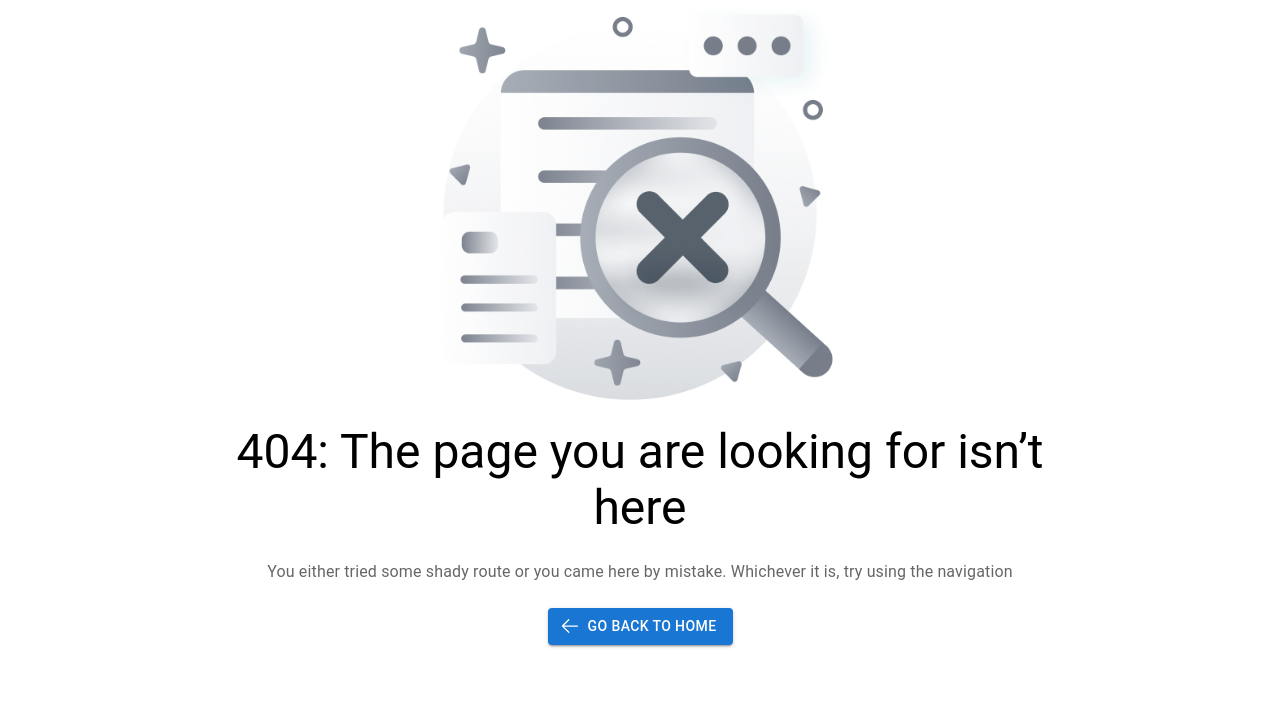
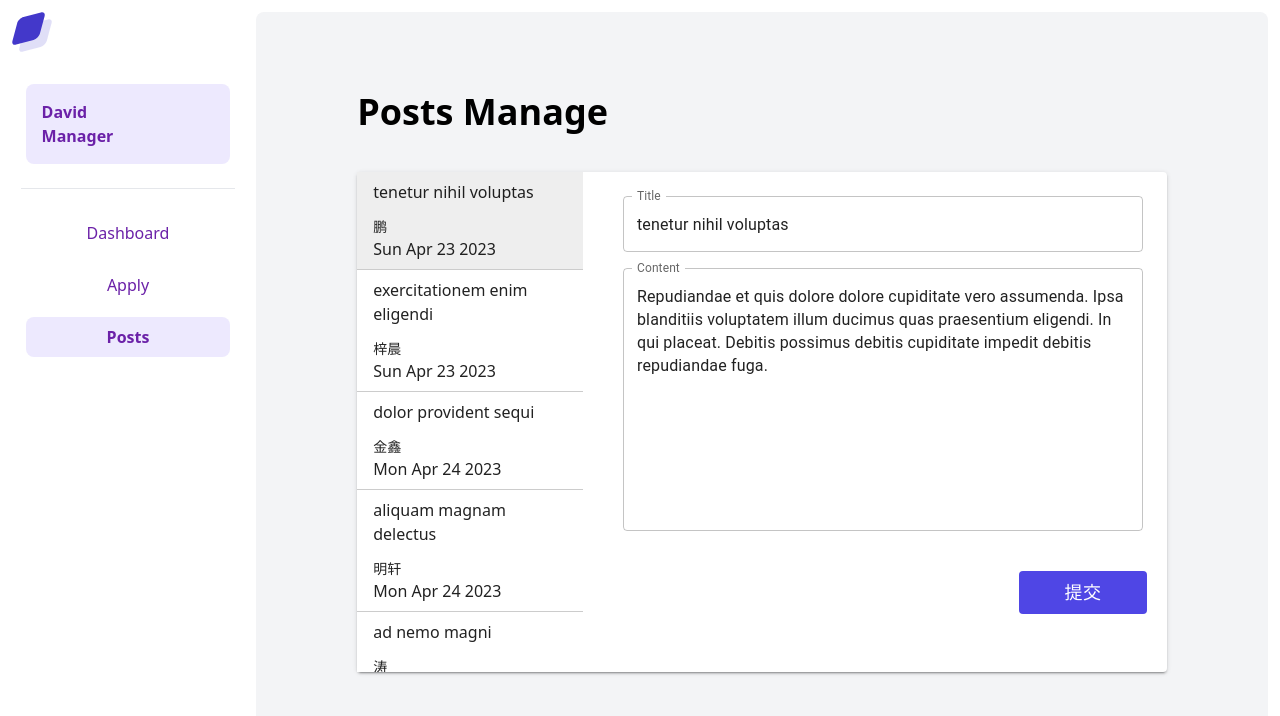
Before and after one commit to zhanglinfengcs/check-in-system, a React (Vite) app: page /admin/posts in a window 1280 px wide. Before the commit this address led to /404. Shown: the top 716 px of the page. Built offline with nearby package versions, Linux system fonts and the light colour scheme.

Commit message:
feat: Admin posts manage page

```diff
--- a/src/_mock/index.ts
+++ b/src/_mock/index.ts
@@ -1,3 +1,4 @@
 export { default as leaveHistoryList } from "./leave-history-list";
 export { default as checkInRecordList } from "./check-in-record-list";
+export { default as postList } from "./post-list";
 export { default as leaveApplyList } from "./leave-apply-list";
--- a/src/_mock/post-list.ts
+++ b/src/_mock/post-list.ts
@@ -5,12 +5,14 @@ faker.locale = "zh_CN";
 
 function createPost(): PostType {
   return {
-    id: faker.datatype.uuid(),
-    title: faker.lorem.sentence(),
+    postId: faker.datatype.uuid(),
+    title: faker.lorem.words(),
     content: faker.lorem.paragraph(),
     date: faker.date.recent().toDateString(),
     publisher: faker.name.firstName(),
   };
 }
 
-export const postList = Array.from({ length: 20 }).map(() => createPost());
+const postList = Array.from({ length: 20 }).map(() => createPost());
+
+export default postList;
--- a/src/layouts/MainLayout.tsx
+++ b/src/layouts/MainLayout.tsx
@@ -21,6 +21,7 @@ const simpleSideNavItems: SideNavItemType[] = [
 const adminSideNavItems: SideNavItemType[] = [
   { title: "Dashboard", path: "/admin/dashboard", current: false },
   { title: "Apply", path: "/admin/apply", current: false },
+  { title: "Posts", path: "/admin/posts", current: false },
 ];
 
 const MainLayout: React.FC = () => {
--- a/src/pages/admin/Apply.tsx
+++ b/src/pages/admin/Apply.tsx
@@ -74,7 +74,6 @@ const Apply: React.FC = () => {
             <List
               sx={{
                 width: "100%",
-                maxWidth: 360,
                 bgcolor: "background.paper",
                 p: 0,
               }}
--- /dev/null
+++ b/src/pages/admin/PostsManage.tsx
@@ -0,0 +1,158 @@
+import { Box, List, ListItem, Paper, Stack, TextField, Typography } from "@mui/material";
+import Page from "../../components/Page"
+import { postList as initList} from "../../_mock";
+import { PostType } from "../../types";
+import { useState } from "react";
+import IButton from "../../components/IButton";
+
+const generalCSS = {
+  borderBottom: "1px solid #ccc",
+  ":hover": {
+    backgroundColor: "#eee",
+    transition: "all 0.3s ease",
+  },
+};
+const selectedCSS = Object.assign({}, generalCSS, {
+  backgroundColor: "#eee",
+});
+
+const PostsManage: React.FC = () => {
+  const [postList, setPostList] = useState<PostType[]>(initList);
+  const [selectedId, setSelectedId] = useState<string>(postList[0].postId);
+
+  const selectedItem = postList.find((item) => item.postId === selectedId);
+
+  const handleListItemClick = (id: string) => {
+    setSelectedId(id);
+  };
+  return (
+    <Page title="Posts Manage">
+      <Paper elevation={2} sx={{ width: "100%", height: "500px" }}>
+        <Stack
+          sx={{
+            flexDirection: "row",
+            justifyContent: "flex-start",
+            alignItems: "start",
+            width: "100%",
+            height: "100%",
+          }}
+        >
+          <Stack
+            sx={{
+              width: "40%",
+              height: "100%",
+              flexDirection: "column",
+              overflow: "auto",
+            }}
+          >
+            <List
+              sx={{
+                width: "100%",
+                bgcolor: "background.paper",
+                p: 0,
+              }}
+            >
+              {postList.map((item) => {
+                return (
+                  <ListItem
+                    key={item.postId}
+                    alignItems="flex-start"
+                    sx={selectedId === item.postId ? selectedCSS : generalCSS}
+                    onClick={() => handleListItemClick(item.postId)}
+                  >
+                    <Stack
+                      sx={{
+                        display: "flex",
+                        flexDirection: "column",
+                        width: "100%",
+                        height: "100%",
+                        gap: "5px",
+                      }}
+                    >
+                      {item.title}
+                      <div>
+                        <Stack
+                          sx={{
+                            display: "flex",
+                            flexDirection: "row",
+                            justifyContent: "space-between",
+                            alignItems: "center",
+                            mt: 1,
+                          }}
+                        >
+                          <Typography
+                            sx={{ display: "inline" }}
+                            component="span"
+                            variant="body2"
+                            color="text.primary"
+                          >
+                            {item.publisher}
+                          </Typography>
+                        </Stack>
+                        {item.date}
+                      </div>
+                    </Stack>
+                  </ListItem>
+                );
+              })}
+            </List>
+          </Stack>
+          {
+            selectedItem && (
+            <Stack
+              sx={{
+                py: 2,
+                px: 4,
+                width: "100%",
+                height: "100%",
+                display: "flex",
+                flexDirection: "column",
+                justifyContent: "flex-start",
+                position: 'relative'
+              }}
+            >
+              <Box
+                component="form"
+                sx={{
+                  '& .MuiTextField-root': { m: 1, width: '100%' },
+                }}
+                noValidate
+                autoComplete="off"
+              >
+                <TextField id="outlined-basic" label="Title" variant="outlined" value={selectedItem.title}/>
+              </Box>
+              <Box
+                component="form"
+                sx={{
+                  '& .MuiTextField-root': { m: 1, width: '100%' },
+                }}
+                noValidate
+                autoComplete="off"
+              >
+                <TextField
+                  id="outlined-multiline-static"
+                  label="Content"
+                  multiline
+                  rows={10}
+                  value={selectedItem.content}
+                />
+              </Box>
+              <IButton
+                sx={{
+                  m: 1,
+                  position: 'absolute',
+                  bottom: '10%',
+                  right: '2%'
+                }}
+              >
+                提交
+              </IButton>
+            </Stack>
+          )}
+        </Stack>
+      </Paper>
+    </Page>
+  )
+}
+
+export default PostsManage
--- a/src/pages/admin/index.tsx
+++ b/src/pages/admin/index.tsx
@@ -1,2 +1,3 @@
 export { default as Dashboard } from "./Dashboard";
 export { default as Apply } from "./Apply";
+export { default as PostsManage } from "./PostsManage";
--- a/src/pages/general/Posts.tsx
+++ b/src/pages/general/Posts.tsx
@@ -1,7 +1,7 @@
 import { PostsPanel } from "../../sections/posts";
 import Page from "../../components/Page";
 import { useState } from "react";
-import { postList as initialPostList } from "../../_mock/post-list";
+import { postList as initialPostList } from "../../_mock";
 import { PostType } from "../../types";
 
 const Posts: React.FC = () => {
--- a/src/routes/Router.tsx
+++ b/src/routes/Router.tsx
@@ -1,7 +1,7 @@
 import { Navigate, useRoutes } from "react-router-dom";
 import MainLayout from "../layouts/MainLayout.tsx";
 import { Home, Leave, Posts, Account, NotFound, Login } from "../pages/general";
-import { Apply, Dashboard } from "../pages/admin";
+import { Apply, Dashboard, PostsManage } from "../pages/admin";
 import AuthGuard from "../guards/AuthGuard.tsx";
 
 const Router = () => {
@@ -48,6 +48,10 @@ const Router = () => {
                   path: "apply",
                   element: <Apply />,
                 },
+                {
+                  path: "posts",
+                  element: <PostsManage />,
+                }
               ],
             },
           ],
--- a/src/sections/posts/PostsTable.tsx
+++ b/src/sections/posts/PostsTable.tsx
@@ -292,7 +292,7 @@ export default function PostsTable() {
   }, []);
 
   const handleRequestSort = React.useCallback(
-    (event: React.MouseEvent<unknown>, newOrderBy: keyof Data) => {
+    (_event: React.MouseEvent<unknown>, newOrderBy: keyof Data) => {
       const isAsc = orderBy === newOrderBy && order === "asc";
       const toggledOrder = isAsc ? "desc" : "asc";
       setOrder(toggledOrder);
@@ -320,7 +320,7 @@ export default function PostsTable() {
     setSelected([]);
   };
 
-  const handleClick = (event: React.MouseEvent<unknown>, name: string) => {
+  const handleClick = (_event: React.MouseEvent<unknown>, name: string) => {
     const selectedIndex = selected.indexOf(name);
     let newSelected: readonly string[] = [];
 
@@ -341,7 +341,7 @@ export default function PostsTable() {
   };
 
   const handleChangePage = React.useCallback(
-    (event: unknown, newPage: number) => {
+    (_event: unknown, newPage: number) => {
       setPage(newPage);
 
       const sortedRows = stableSort(rows, getComparator(order, orderBy));
--- a/src/types/index.tsx
+++ b/src/types/index.tsx
@@ -1,5 +1,5 @@
 export interface PostType {
-  id: string;
+  postId: string;
   title: string;
   content: string;
   date: string;
```
